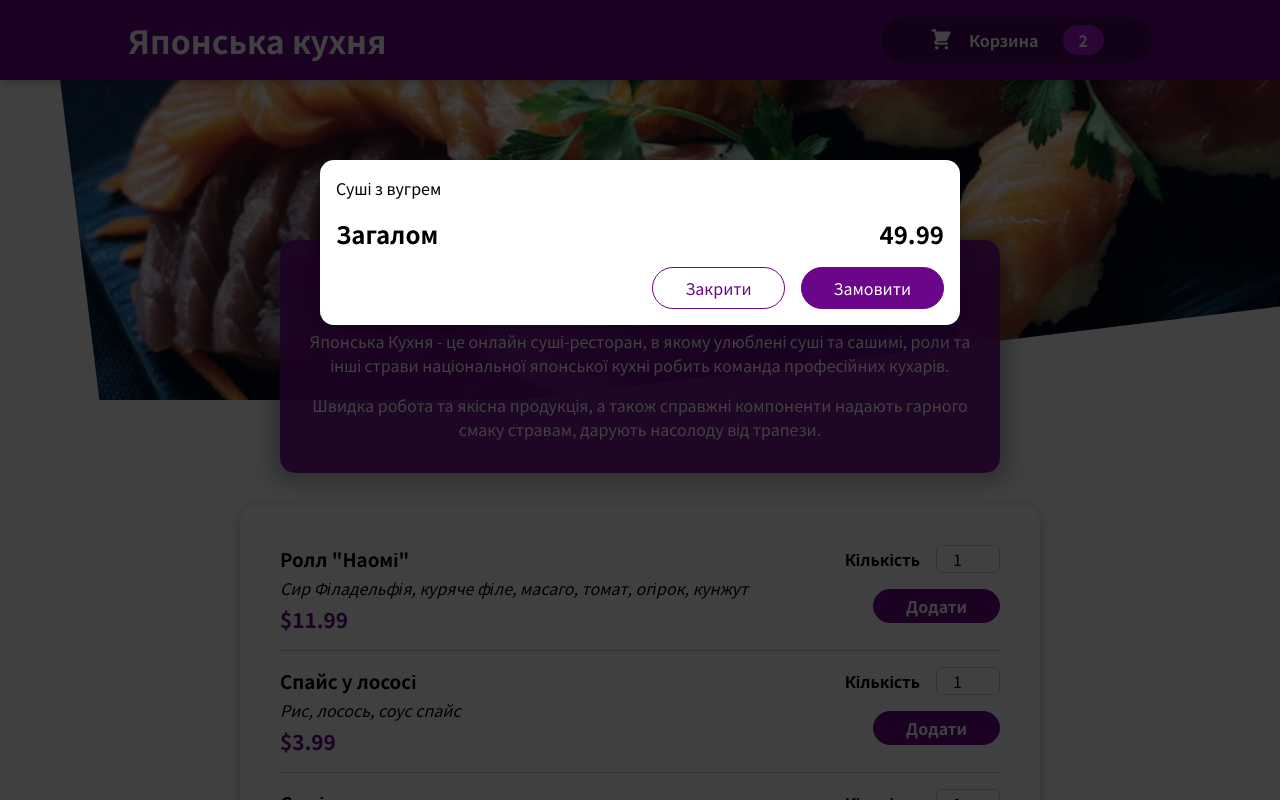
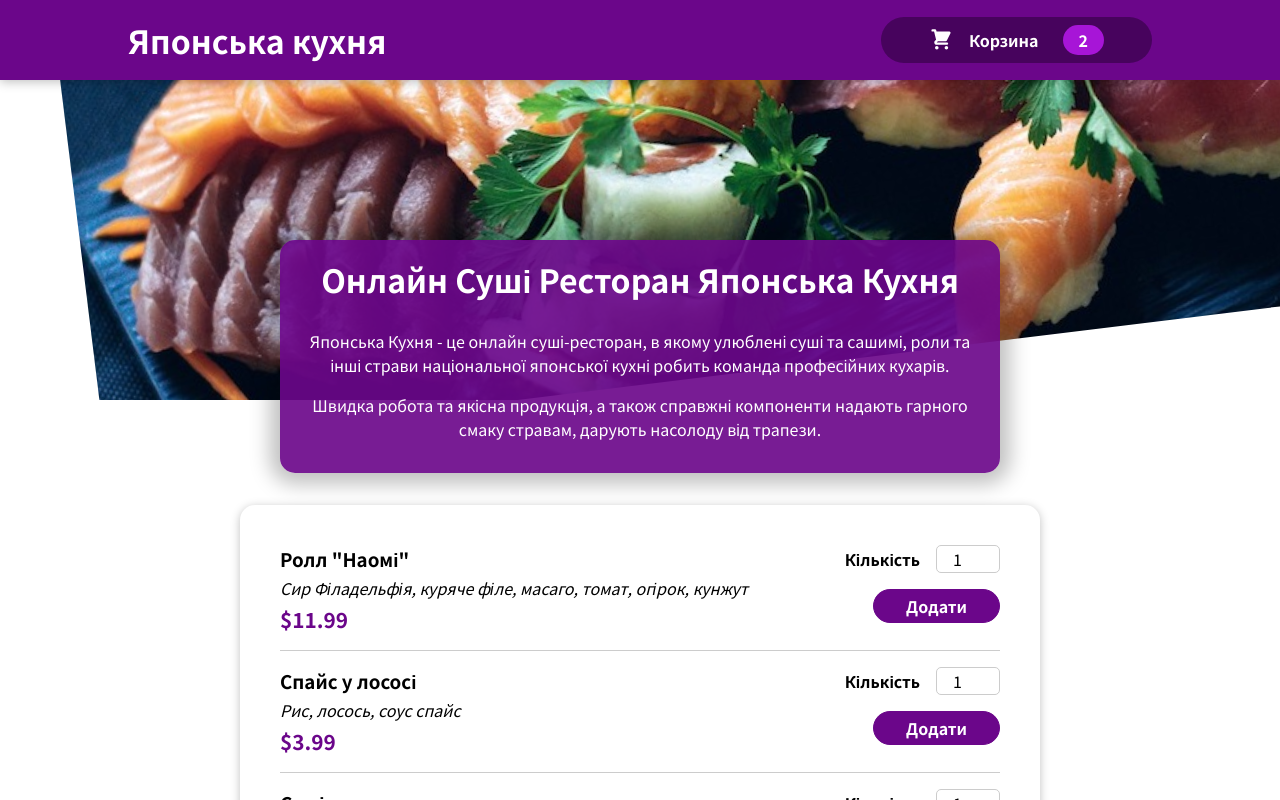
Before and after one commit to Konstantin2014/food-order, a React (Create React App) app: page / in a window 1280 px wide. Shown: the top 800 px of the page. Built offline with nearby package versions, Linux system fonts and the light colour scheme.

Commit message:
Управление Состоянием Cart и Modal

```diff
--- a/src/App.js
+++ b/src/App.js
@@ -1,13 +1,23 @@
-import React from "react";
+import React, { useState } from "react";
 import Header from "./components/Layout/Header";
 import Meals from "./components/Meals/Meals";
 import Cart from "./components/Cart/Cart.";
 
 function App() {
+  const [cartIsVisible, setCartIsVisible] = useState(false);
+
+  const showCartHandler = () => {
+    setCartIsVisible(true);
+  };
+
+  const hideCartHandler = () => {
+    setCartIsVisible(false);
+  };
+
   return (
     <>
-      <Cart />
-      <Header />
+      {cartIsVisible && <Cart onHideCart={hideCartHandler} />}
+      <Header onShowCart={showCartHandler} />
       <main>
         <Meals />
       </main>
--- a/src/components/Cart/Cart..js
+++ b/src/components/Cart/Cart..js
@@ -1,7 +1,7 @@
 import styled from "./Cart.module.css";
 import Modal from "../UI/Modal";
 
-const Cart = () => {
+const Cart = (props) => {
   const cartItems = (
     <ul className={styled["cart-items"]}>
       {[
@@ -17,14 +17,16 @@
     </ul>
   );
   return (
-    <Modal>
+    <Modal onHideCart={props.onHideCart}>
       {cartItems}
       <div className={styled.total}>
         <span>Загалом</span>
         <span>49.99</span>
       </div>
       <div className={styled.actions}>
-        <button className={styled["button--alt"]}>Закрити</button>
+        <button className={styled["button--alt"]} onClick={props.onHideCart}>
+          Закрити
+        </button>
         <button className={styled.button}>Замовити</button>
       </div>
     </Modal>
--- a/src/components/Layout/Header.js
+++ b/src/components/Layout/Header.js
@@ -3,12 +3,12 @@
 import styled from "./Header.module.css";
 import HeaderCartButton from "./HeaderCartButton";
 
-const Header = () => {
+const Header = (props) => {
   return (
     <>
       <header className={styled.header}>
         <h1>Японська кухня</h1>
-        <HeaderCartButton />
+        <HeaderCartButton onClick={props.onShowCart} />
       </header>
       <div className={styled["main-image"]}>
         <img src={SushiImage} alt="Суші" />
--- a/src/components/Layout/HeaderCartButton.js
+++ b/src/components/Layout/HeaderCartButton.js
@@ -3,7 +3,7 @@
 
 const HeaderCartButton = (props) => {
   return (
-    <button className={styled.button}>
+    <button className={styled.button} onClick={props.onClick}>
       <span className={styled.icon}>
         <CartIcon />
       </span>
--- a/src/components/UI/Modal.js
+++ b/src/components/UI/Modal.js
@@ -2,7 +2,7 @@
 import ReactDOM from "react-dom";
 
 const Backdrop = (props) => {
-  return <div className={styled.backdrop}></div>;
+  return <div className={styled.backdrop} onClick={props.onHideCart}></div>;
 };
 
 const ModalWindow = (props) => {
@@ -18,7 +18,10 @@
 const Modal = (props) => {
   return (
     <>
-      {ReactDOM.createPortal(<Backdrop />, portalElement)}
+      {ReactDOM.createPortal(
+        <Backdrop onHideCart={props.onHideCart} />,
+        portalElement
+      )}
       {ReactDOM.createPortal(
         <ModalWindow>{props.children}</ModalWindow>,
         portalElement
```
